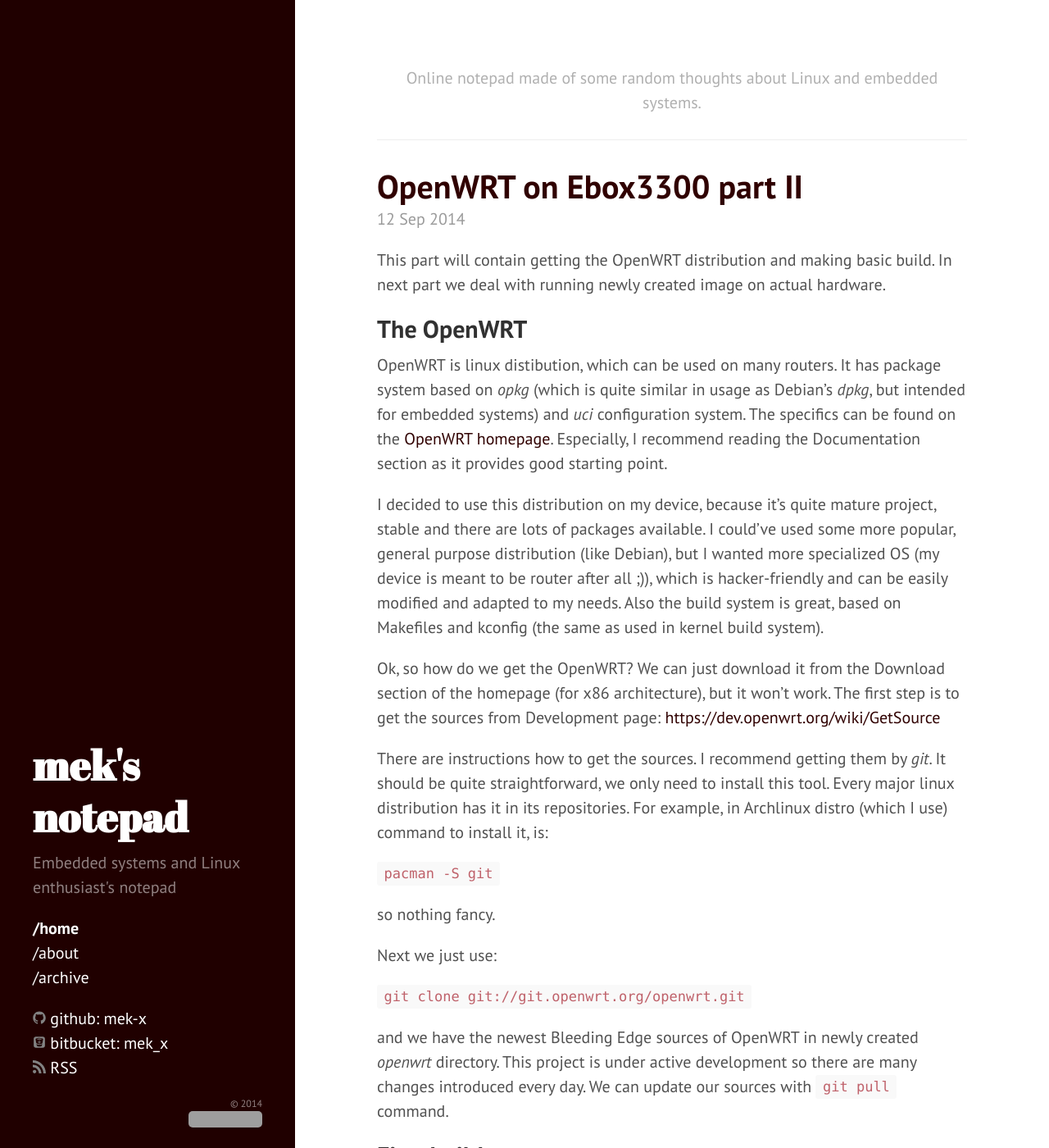
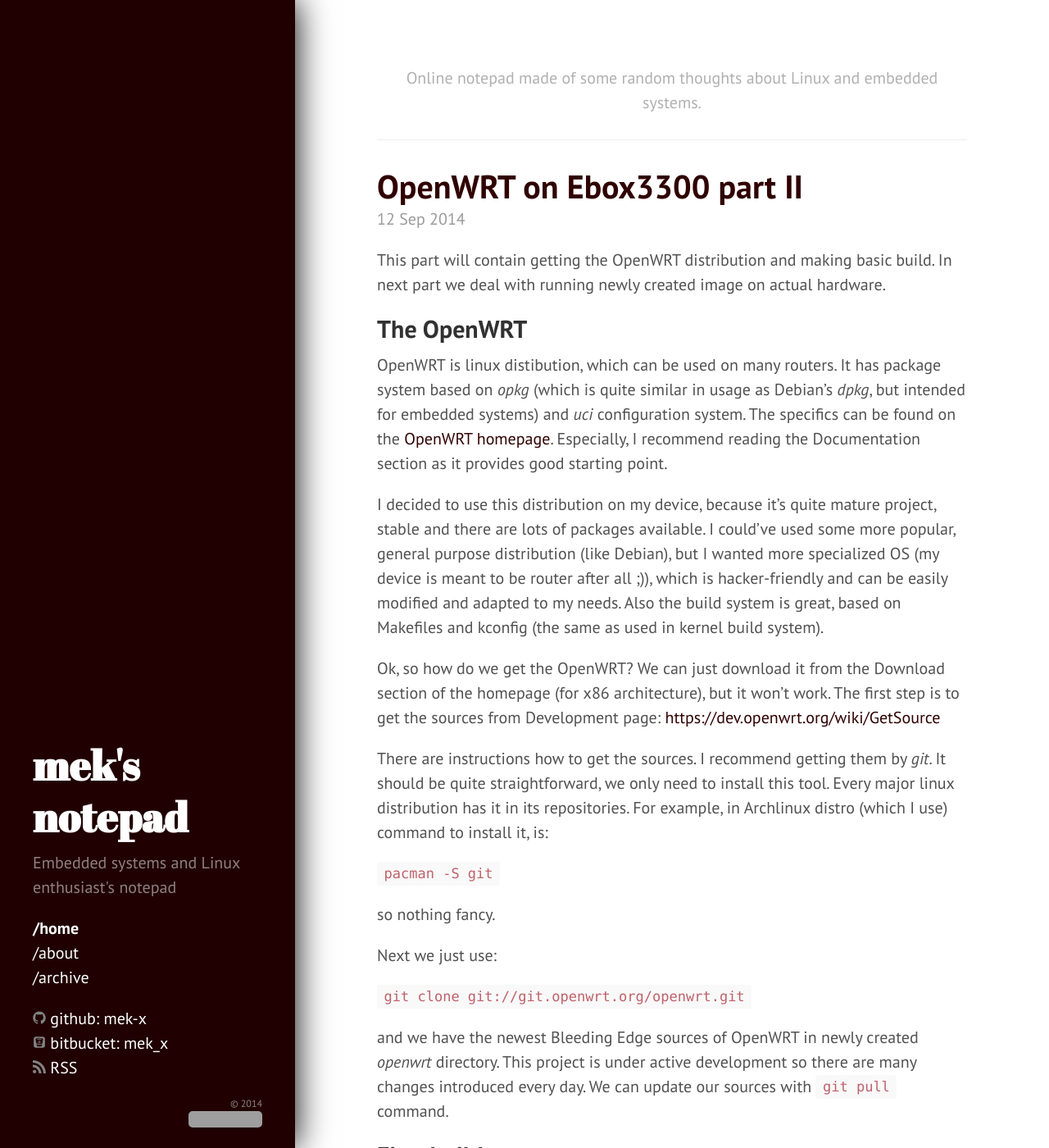
Before and after one commit to mek-x/mek-x.github.io, a Jekyll site: the page built from index.html, in a window 1280 px wide and 1400 px high. Shown: the whole window at 82% size. Built offline with Jekyll 4.4.1, drawn with Linux system fonts in a browser that asks for light colours; the list of posts is cut into pages by our own code; grey boxes are pictures that could not be loaded.

Commit message:
sidebar: added decoration

```diff
--- a/css/hyde.css
+++ b/css/hyde.css
@@ -67,6 +67,7 @@
     bottom: 0;
     width: 18rem;
     text-align: left;
+    box-shadow: 0 0 2rem 0 black;
   }
 }
 
```
